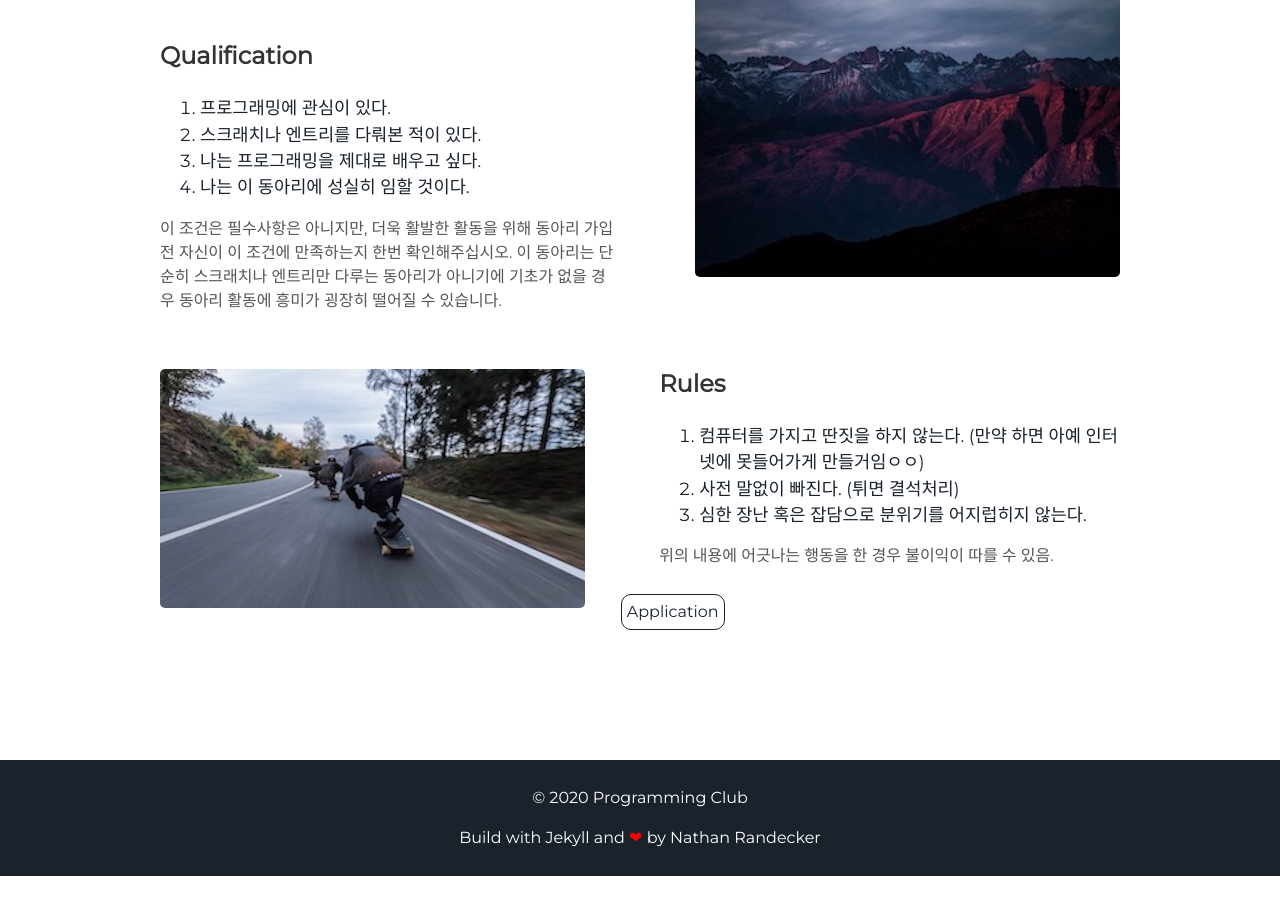
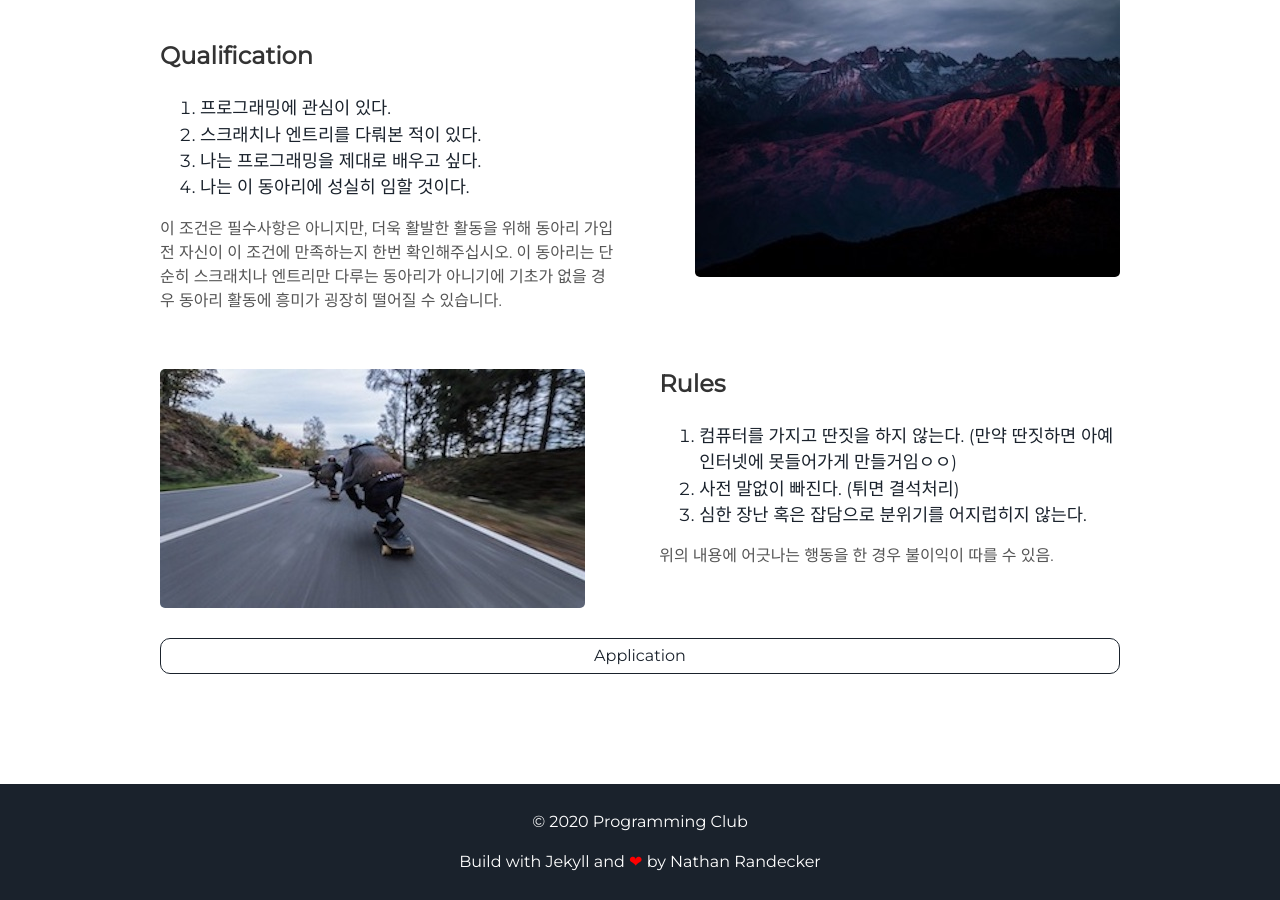
Before and after one commit to ytw060309/ProgrammingClub, a Jekyll site: the page built from index.html, in a window 1280 px wide and 900 px high, scrolled down 2270 px. Built offline with Jekyll 4.4.1, drawn with Linux system fonts in a browser that asks for light colours; before the commit the page ends 3146 px from its top, so only the background shows below that.

Commit message:
app page commit

```diff
--- a/_config.yml
+++ b/_config.yml
@@ -7,7 +7,6 @@ description: 프로그래밍 동아리 신청 사이트
 # User settings
 username: 2020 Programming Club
 user_description: 2020학년도 분당중 프로그래밍 동아리
-user_title: 회장 유태우
 email: helloworld1620@naver.com
 twitter_username: lorem_ipsum
 github_username:  lorem_ipsum
--- a/_includes/project.html
+++ b/_includes/project.html
@@ -23,11 +23,12 @@
   <div class="contents-right">
     <h3> Rules </h3>
     <ol>
-      <li>컴퓨터를 가지고 딴짓을 하지 않는다. (만약 하면 아예 인터넷에 못들어가게 만들거임ㅇㅇ)
+      <li>컴퓨터를 가지고 딴짓을 하지 않는다. (만약 딴짓하면 아예 인터넷에 못들어가게 만들거임ㅇㅇ)
       <li>사전 말없이 빠진다. (튀면 결석처리)</li>
       <li>심한 장난 혹은 잡담으로 분위기를 어지럽히지 않는다.</li>
     </ol>
     <p>위의 내용에 어긋나는 행동을 한 경우 불이익이 따를 수 있음. </p>
   </div>
-  <a class="project-link" href="#">Application</a>
+
 </div>
+<a class="project-link" href="#">Application</a>
```
